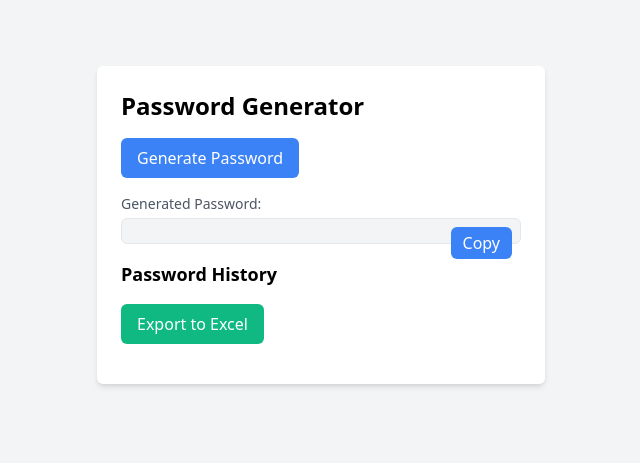
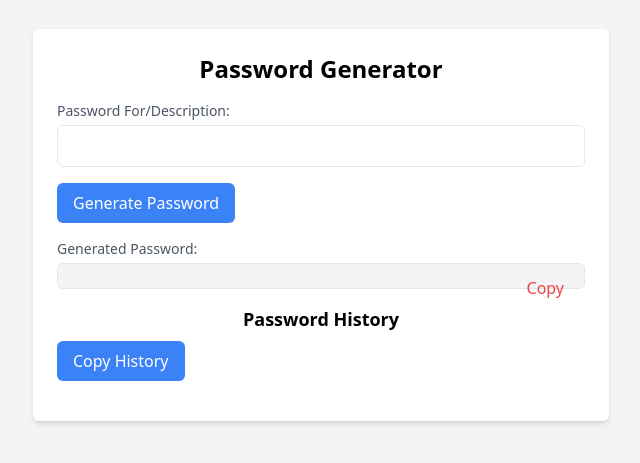
Before and after one commit to Naman-mahi/90s-Bollywood-Love-Songs, a plain HTML site: page password.html in a window 1280 px wide. Shown: the part 175-638 px from the top of the page, without its empty margins (319-959 px from the left). Drawn offline with nearby package versions, Linux system fonts and the light colour scheme.

Commit message:
Update password.html

```diff
--- a/password.html
+++ b/password.html
@@ -7,27 +7,31 @@
     <link href="https://cdn.jsdelivr.net/npm/tailwindcss@2.2.19/dist/tailwind.min.css" rel="stylesheet">
 </head>
 <body class="bg-gray-100 h-screen flex items-center justify-center">
-    <div class="max-w-md w-full p-6 bg-white rounded-md shadow-md">
-        <h1 class="text-2xl font-semibold mb-4">Password Generator</h1>
+    <div class="max-w-xl w-full p-6 bg-white rounded-md shadow-md">
+        <h1 class="text-2xl font-semibold mb-4 text-center">Password Generator</h1>
 
-        <button onclick="generatePassword()" class="bg-blue-500 text-white px-4 py-2 rounded-md mb-4 hover:bg-blue-600 transition">Generate Password</button>
+        <div class="mb-4">
+            <label for="passwordName" class="block text-sm font-medium text-gray-600 mb-1">Password For/Description:</label>
+            <input type="text" id="passwordName" class="w-full border rounded-md p-2">
+        </div>
+
+        <button onclick="generatePassword()" class="bg-blue-500 text-white px-4 py-2 rounded-md mb-4 hover:bg-blue-600 transition ">Generate Password</button>
 
         <div class="mb-4">
             <label for="generatedPassword" class="block text-sm font-medium text-gray-600 mb-1">Generated Password:</label>
             <div class="relative rounded-md border bg-gray-100 p-3">
                 <span id="generatedPassword" class="select-all break-all"></span>
-                <button onclick="copyToClipboard()" class="absolute top-2 right-2 px-3 py-1 bg-blue-500 text-white rounded-md hover:bg-blue-600 transition">Copy</button>
+                <button onclick="copyToClipboard('generatedPassword')" class="absolute top-2 right-2 px-3 py-1 text-red-500 rounded-md hover:bg-blue-600 transition">Copy</button>
             </div>
         </div>
 
         <div id="passwordHistory" class="mb-4">
-            <h2 class="text-lg font-semibold mb-2">Password History</h2>
+            <h2 class="text-lg text-center font-semibold mb-2">Password History</h2>
             <ul id="passwordList" class="list-disc pl-6">
                 <!-- Password history will be displayed here -->
             </ul>
+            <button onclick="copyToClipboard('passwordList')" class="bg-blue-500 text-white px-4 py-2 rounded-md hover:bg-blue-600 transition">Copy History</button>
         </div>
-
-        <button onclick="exportToExcel()" class="bg-green-500 text-white px-4 py-2 rounded-md mb-4 hover:bg-green-600 transition">Export to Excel</button>
 
         <script>
             function generateRandomPassword() {
@@ -42,10 +46,10 @@
                 return generatedPassword;
             }
 
-            function copyToClipboard() {
-                const generatedPassword = document.getElementById('generatedPassword');
+            function copyToClipboard(elementId) {
+                const element = document.getElementById(elementId);
                 const textarea = document.createElement('textarea');
-                textarea.value = generatedPassword.textContent;
+                textarea.value = element.textContent;
                 document.body.appendChild(textarea);
                 textarea.select();
                 document.execCommand('copy');
@@ -53,13 +57,19 @@
             }
 
             function generatePassword() {
+                const passwordName = document.getElementById('passwordName').value;
+                if (!passwordName) {
+                    alert('Please enter a password name or description.');
+                    return;
+                }
+
                 const generatedPassword = generateRandomPassword();
                 document.getElementById('generatedPassword').textContent = generatedPassword;
 
                 // Store password in localStorage with timestamp
                 const timestamp = new Date().toLocaleString();
                 const passwordHistory = JSON.parse(localStorage.getItem('passwordHistory')) || [];
-                passwordHistory.unshift({ password: generatedPassword, timestamp }); // Unshift to add at the beginning
+                passwordHistory.unshift({ passwordName, password: generatedPassword, timestamp }); // Unshift to add at the beginning
                 localStorage.setItem('passwordHistory', JSON.stringify(passwordHistory));
 
                 // Update password history list
@@ -74,34 +84,10 @@
 
                 passwordHistory.forEach(entry => {
                     const listItem = document.createElement('li');
-                    listItem.textContent = `${entry.password} (Generated on ${entry.timestamp})`;
+                    listItem.textContent = `${entry.passwordName}: ${entry.password} (On ${entry.timestamp})`;
                     passwordList.appendChild(listItem);
                 });
             }
-
-            function exportToExcel() {
-                const passwordHistory = JSON.parse(localStorage.getItem('passwordHistory')) || [];
-                const csvContent = 'data:text/csv;charset=utf-8,';
-
-                // Add header row
-                csvContent += 'Password,Timestamp\n';
-
-                // Add data rows
-                passwordHistory.forEach(entry => {
-                    csvContent += `"${entry.password}","${entry.timestamp}"\n`;
-                });
-
-                const encodedUri = encodeURI(csvContent);
-                const link = document.createElement('a');
-                link.setAttribute('href', encodedUri);
-                link.setAttribute('download', 'password_history.csv');
-                document.body.appendChild(link);
-                link.click();
-                document.body.removeChild(link);
-            }
-
-            // Initial update of password history
-            updatePasswordHistory();
         </script>
     </div>
 </body>
```
